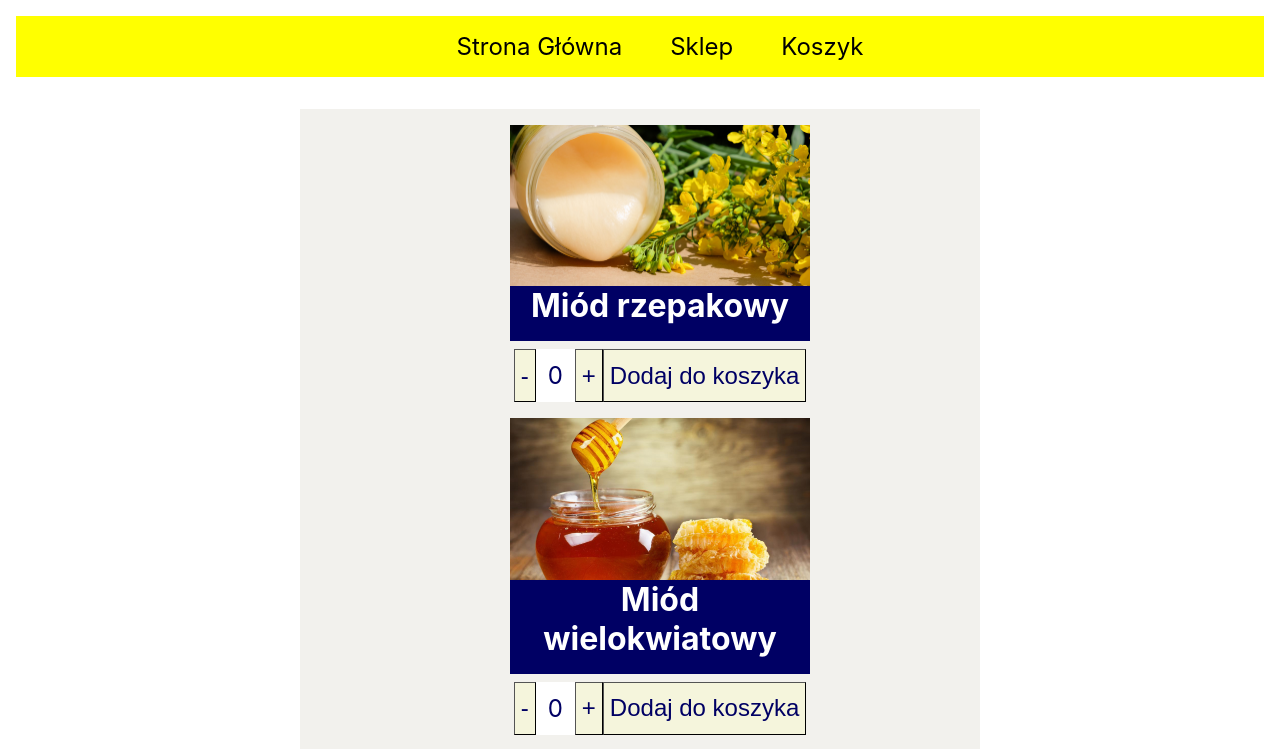
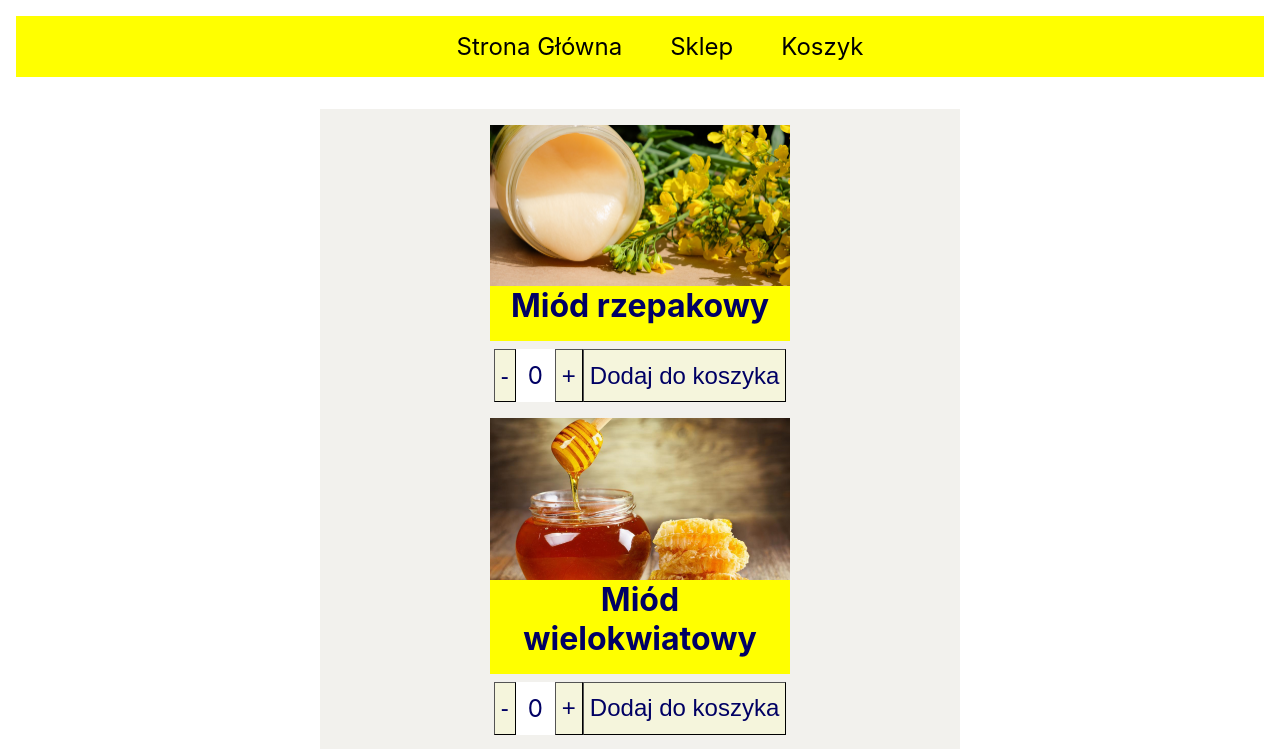
Before and after one commit to tomfidos/redux-online-store, a React (Create React App) app: page /sklep in a window 1280 px wide. Shown: the top 749 px of the page. Built offline with nearby package versions, Linux system fonts and the light colour scheme.

Commit message:
Amended style in Products.

```diff
--- a/src/components/Products.css
+++ b/src/components/Products.css
@@ -3,10 +3,10 @@
     display: flex;
     flex-flow: column;
     width: 50%;
-    align-self: center;
     align-items: center;
     padding-top: 1em;
     padding-bottom: 1em;
+    padding-left: 0;
     background-color:  #f2f1ed;
     list-style: none;
 }
@@ -24,8 +24,8 @@
     max-width: 300px;
     text-align: center;
     font-size: 2em;
-    background-color: rgba(0, 0, 100);
-    color: white;
+    background-color: yellow;
+    color: rgba(0, 0, 100);
     margin: 0;
     padding-bottom: 0.5em;
 }
```
